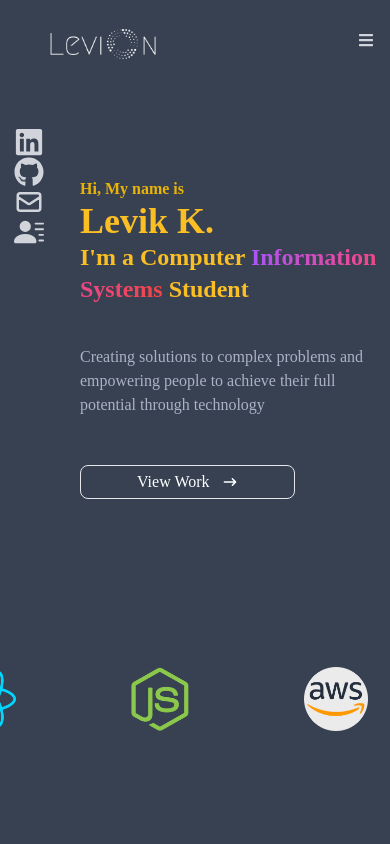
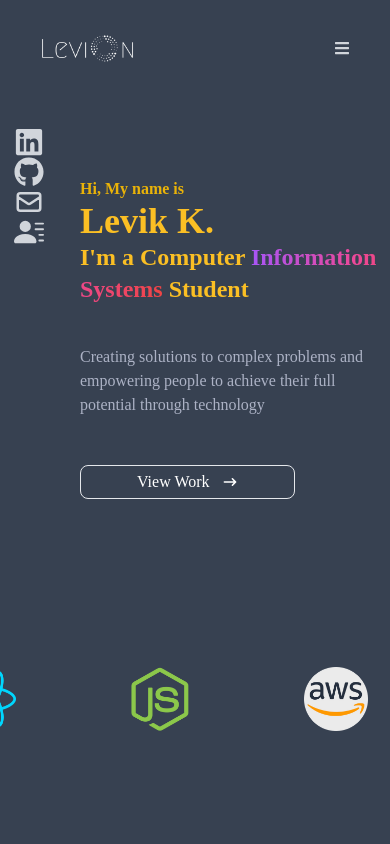
Before and after one commit to Levik931/Portfolio, a React (Create React App) app: page / in a window 390 px wide. Shown: the top 844 px of the page. Built offline with nearby package versions, Linux system fonts and the light colour scheme.

Commit message:
small changes

```diff
--- a/src/components/Navbar.jsx
+++ b/src/components/Navbar.jsx
@@ -14,13 +14,13 @@ export const Navbar = () => {
 
     text-gray-300 z-10"
     >
-      <div className="ml-6">
+      <div className="ml-4 mt-2">
         <Link to="home" smooth={true} duration={500}>
           <img
             className="mt-2 ml-2"
             src={lev1}
             alt="Logo"
-            style={{ width: "110px", cursor: "pointer" }}
+            style={{ width: "95px", cursor: "pointer" }}
           />
         </Link>
       </div>
@@ -57,7 +57,7 @@ export const Navbar = () => {
       {/* Hamburger */}
       <div
         onClick={handleClick}
-        className="md:hidden z-10"
+        className="md:hidden z-10 mr-6 mt-4"
         style={{ cursor: "pointer" }}
       >
         {!nav ? <FaBars /> : <FaTimes />}
```
